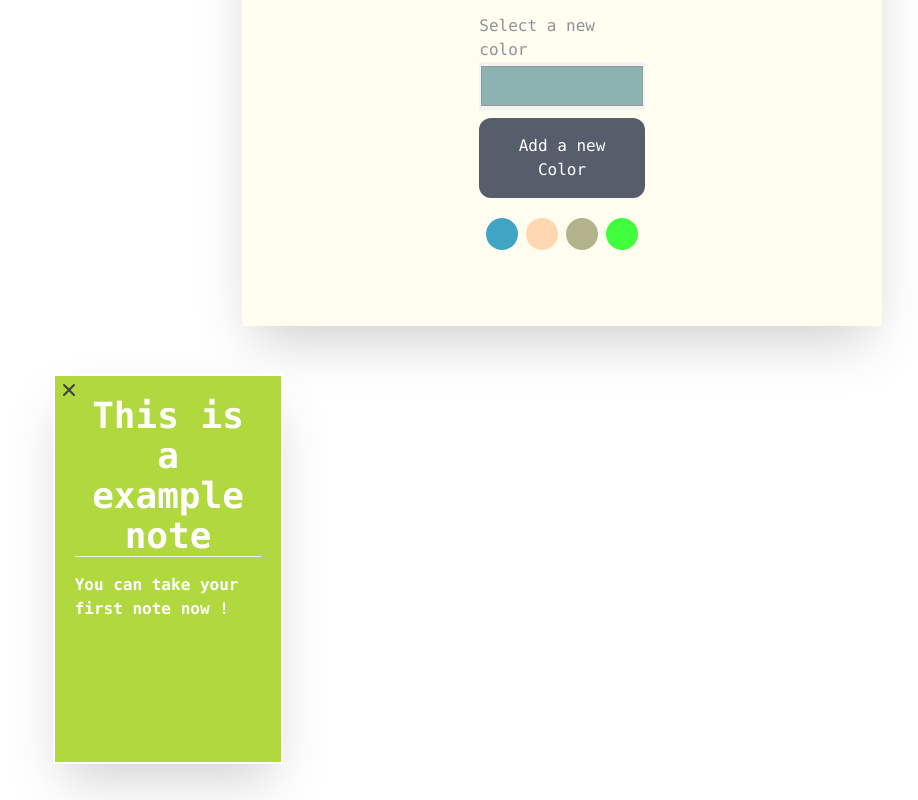
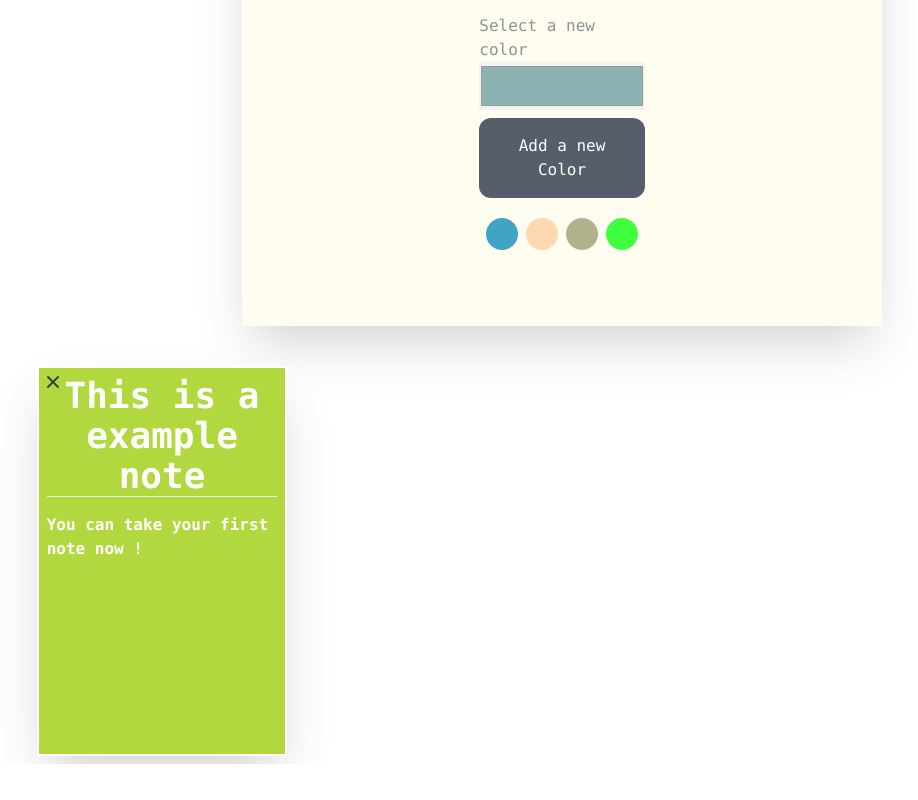
Before and after one commit to Enescyc/noteApp, a React (Create React App) app: page / in a window 1280 px wide. Shown: the part 684-1484 px from the top of the page, without its empty margins (78-996 px from the left). After the commit the page ends 1448 px from the top, so only its background shows below. Built offline with nearby package versions, Linux system fonts and the light colour scheme.

Commit message:
some gui update

```diff
--- a/src/App.js
+++ b/src/App.js
@@ -17,10 +17,10 @@ function App() {
     }, [dispatch])
 
     return (
-        <div className="min-h-screen bg-white opacity-75 bg-gray-100">
-            <div className="container m-auto w-full h-full pt-24 flex flex-col items-center justify-center">
-                <div className={"lg:w-1/2 sm:w-full shadow-2xl bg-amber-50  m-3 px-2 py-2"}><NoteBody/></div>
-                <div className={"lg:w-5/6 md:w-5/6 sm:w-full m-3 px-2 py-2"}><NoteList/></div>
+        <div className="min-h-screen bg-white bg-gray-100 opacity-75">
+            <div className="container flex flex-col justify-center items-center pt-24 m-auto w-full h-full">
+                <div className={"lg:w-1/2 md:w-5/6 sm:w-full shadow-2xl bg-amber-50  m-3 px-2 py-2"}><NoteBody/></div>
+                <div className={"lg:w-5/6 md:w-full sm:w-full mt-5"}><NoteList/></div>
             </div>
         </div>
     );
--- a/src/components/noteCard/NoteCard.js
+++ b/src/components/noteCard/NoteCard.js
@@ -9,11 +9,11 @@ const NoteCard = () => {
 
     return (
 
-        notes.map(value => {
+        notes !== null ? notes.map(value => {
             return (
                 <div key={value.id}
                      style={{background: value.color}}
-                     className={"flex flex-col min-h-[390px] max-h-fit shadow-2xl px-3 py-3 m-4 relative overflow-y-auto text-black grid-cols-1 border-2 border-white font-mono "}>
+                     className={"flex flex-col min-h-[390px] max-h-fit shadow-2xl  relative overflow-y-auto text-black grid-cols-1 border-2 border-white font-mono m-2"}>
                     <div className={"px-2 py-2 text-4xl text-center text-white font-extrabold"}>
                         {value.title}
                         <hr/>
@@ -35,7 +35,7 @@ const NoteCard = () => {
                     </div>
                 </div>
             )
-        })
+        }):false
 
 
     );
```
